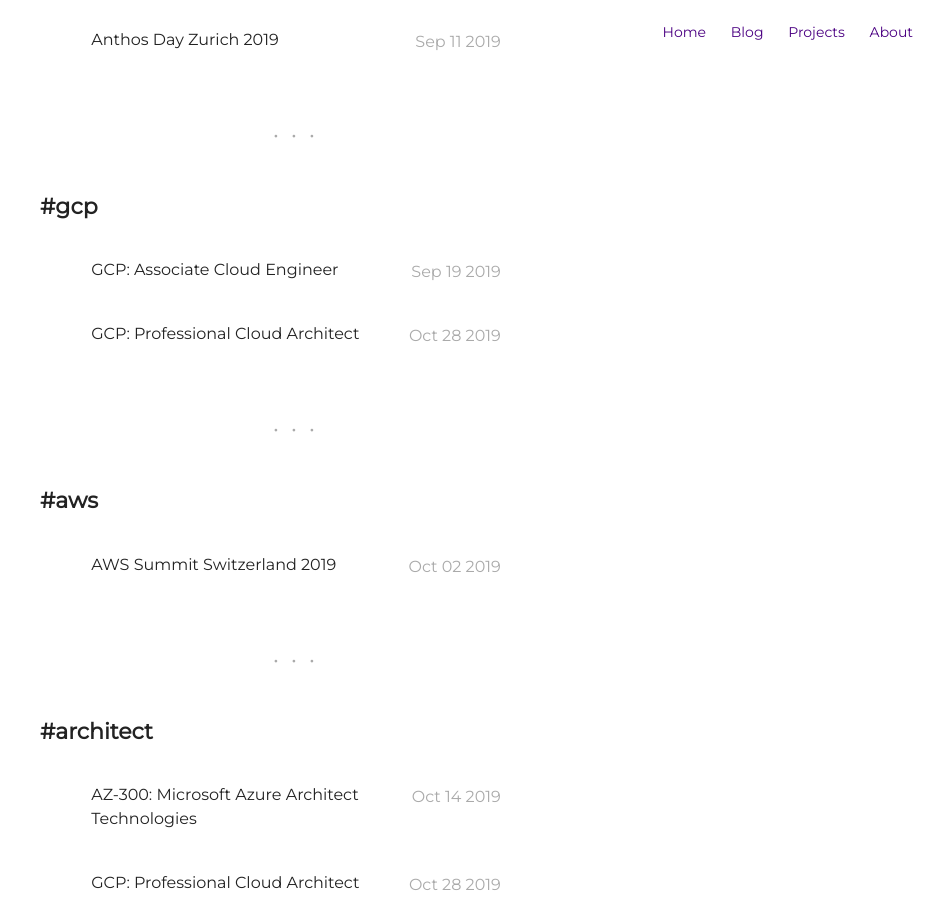
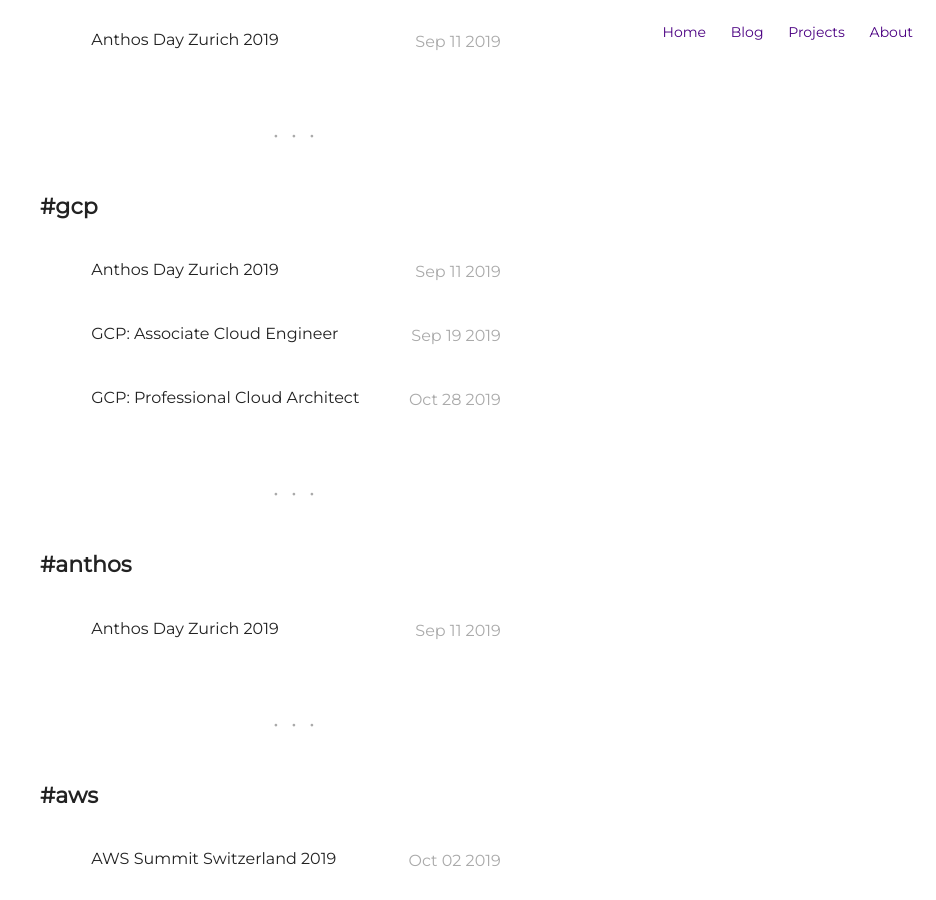
Before and after one commit to sergiotocalini/sergiotocalini.github.io, a Jekyll site: the page built from tags/index.html, in a window 1280 px wide and 900 px high, scrolled down 5445 px. Shown: the whole window, without its empty margins (344-1280 px from the left). Built offline with Jekyll 4.4.1, drawn with Linux system fonts in a browser that asks for light colours.

Commit message:
Adding extra labels to Anthos Day Zurich

```diff
--- a/_posts/2019-09-11-anthos-day-zurich-2019.md
+++ b/_posts/2019-09-11-anthos-day-zurich-2019.md
@@ -12,6 +12,8 @@
 - events
 - google
 - cloud
+- gcp
+- anthos
 ---
 # Table of Contents
 1. [Introduction](#introduction)
```
